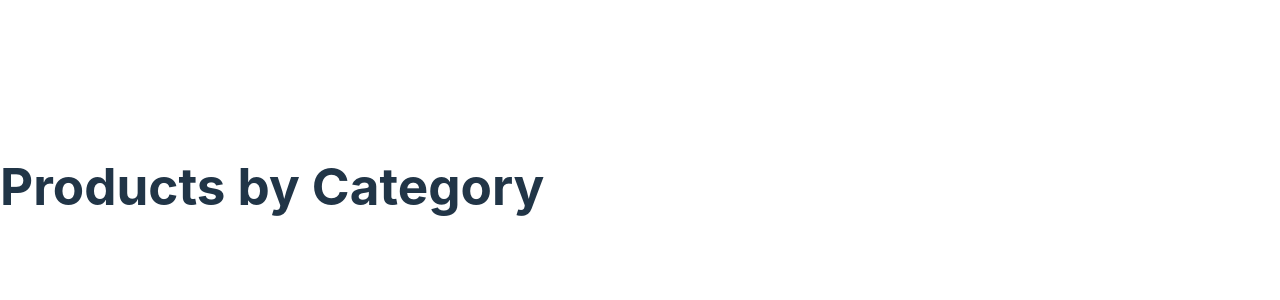
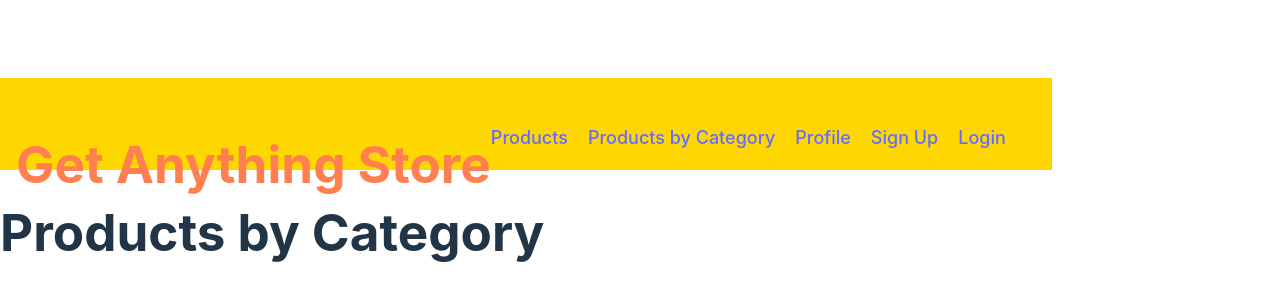
Before and after one commit to arlyly/Store-Project, a React (Vite) app: page /groupProducts in a window 1280 px wide. Shown: the part 214-514 px from the top of the page. Built offline with nearby package versions, Linux system fonts and the light colour scheme; the HTML template or start-up script is replaced by a standard one.

Commit message:
Creating the navBar

```diff
--- a/src/App.jsx
+++ b/src/App.jsx
@@ -1,4 +1,5 @@
 import { Routes, Route } from "react-router-dom"
+import NavBar from "./components/navBar"
 import Home from "./components/home"
 import Products from "./components/products"
 import SingleProduct from "./components/singleProduct"
@@ -11,7 +12,7 @@ function App() {
 
   return (
     <>
-
+    <NavBar />
     <Routes>
       <Route path="/" element={<Home />} />
       <Route path="/products" element={<Products />} />
--- /dev/null
+++ b/src/components/navBar.jsx
@@ -0,0 +1,31 @@
+import { Link } from "react-router-dom"
+import classes from './navBar.module.css'
+export default function NavBar() {
+    return (
+
+        <>
+        <nav className={classes.navBar}>
+            <div className={classes.leftName}>
+                <h1>Get Anything Store</h1>
+            </div>
+            <ul className={classes.navList}>
+            <li className={classes.navItem}>
+            <Link to="/products">Products</Link>
+            </li>
+            <li className={classes.navItem}>
+            <Link to="/groupProducts">Products by Category</Link>
+            </li>
+            <li className={classes.navItem}>
+            <Link to="/profile">Profile</Link>
+            </li>
+            <li className={classes.navItem}>
+            <Link to="/signUp">Sign Up</Link>
+            </li>
+            <li className={classes.navItem}>
+            <Link to="/login">Login</Link>
+            </li>
+            </ul>
+        </nav>
+        </>
+    )
+}
--- /dev/null
+++ b/src/components/navBar.module.css
@@ -0,0 +1,34 @@
+.navBar {
+    display: flex;
+    justify-content: space-between;
+    background-color: gold;
+    color: coral;
+    padding: 1rem;
+    height: 60px;
+  }
+
+  .leftName {
+    margin: 0;
+  }
+
+  .navList {
+    display: flex;
+    list-style: none;
+    padding: 0;
+    margin: 0;
+    justify-content: flex-end;
+    margin-right: 10px;
+
+
+
+  }
+
+  .navItem {
+    font-weight: bold;
+    color: coral;
+    font-size: large;
+    padding-right: 20px;
+    margin-top: 30px;
+    margin-bottom: 30px;
+
+  }
```
